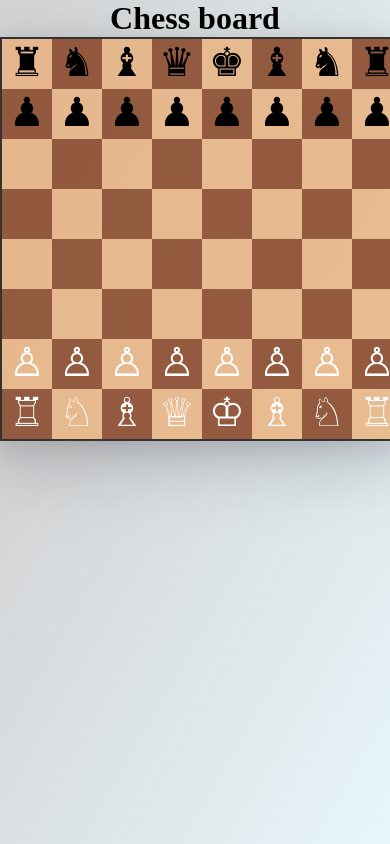
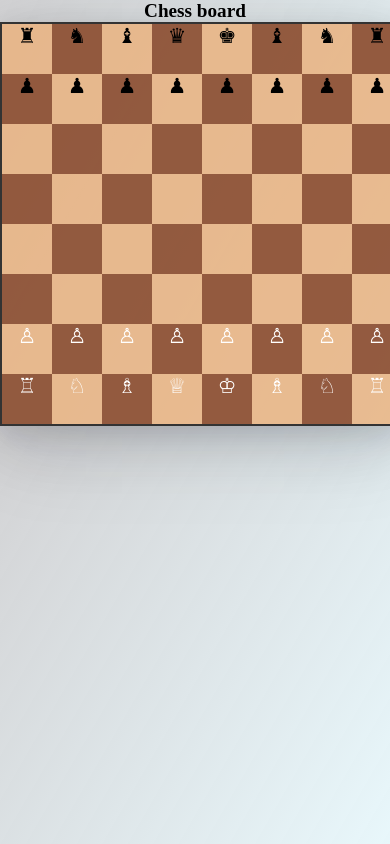
Before and after one commit to Sudhar2006/chess-board, a plain HTML site: page index.html in a window 390 px wide. Drawn offline with Linux system fonts and the light colour scheme.

Commit message:
Update style.css

```diff
--- a/style.css
+++ b/style.css
@@ -54,11 +54,15 @@ h1 {
     .container {
         width: 400px;
         height: 400px;
+
     }
-
+    h1{
+        font-size:1.2rem
+    }
     .box {
         width: 50px;
         height: 50px;
+        font-size:1.3rem;
 
     }
 
```
